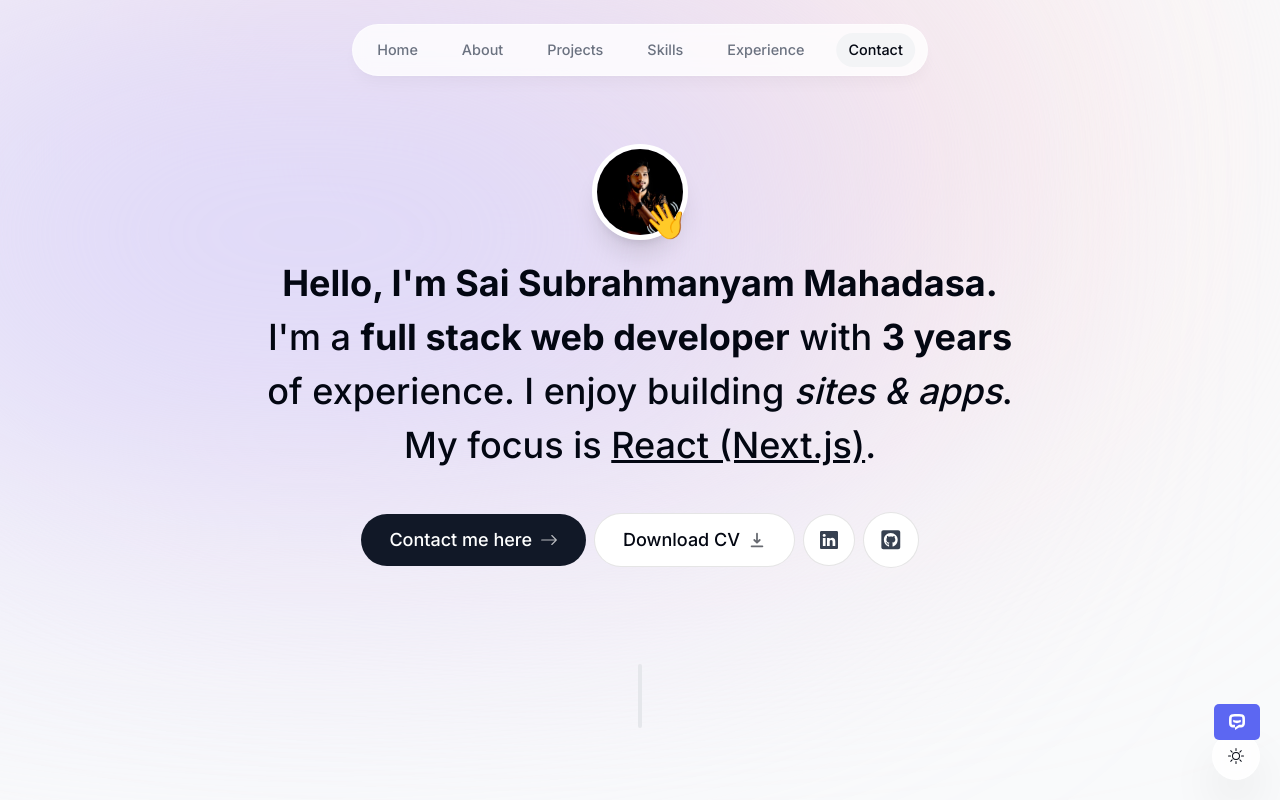
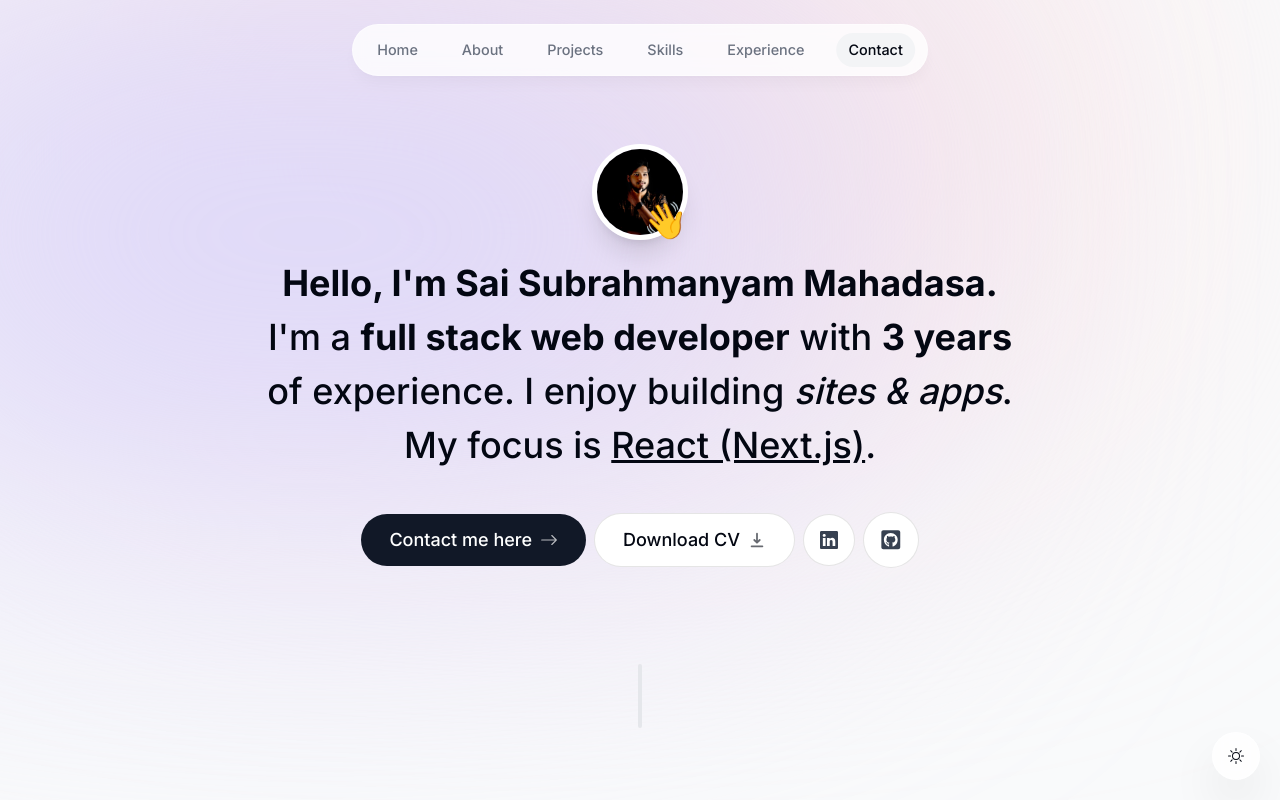
Before and after one commit to saiMahadasa/portfolio, a Next.js app: page / in a window 1280 px wide. Shown: the top 800 px of the page. Built offline with nearby package versions, Linux system fonts and the light colour scheme.

Commit message:
Chatbot removed

```diff
--- a/app/page.tsx
+++ b/app/page.tsx
@@ -1,5 +1,4 @@
 import About from "@/components/about";
-import Chatbot from "@/components/chatbot";
 import Contact from "@/components/contact";
 import Experience from "@/components/experience";
 import Intro from "@/components/intro";
@@ -17,7 +16,7 @@ export default function Home() {
       <Skills />
       <Experience />
       <Contact />
-      <Chatbot/>
+
     </main>
   );
 }
```
